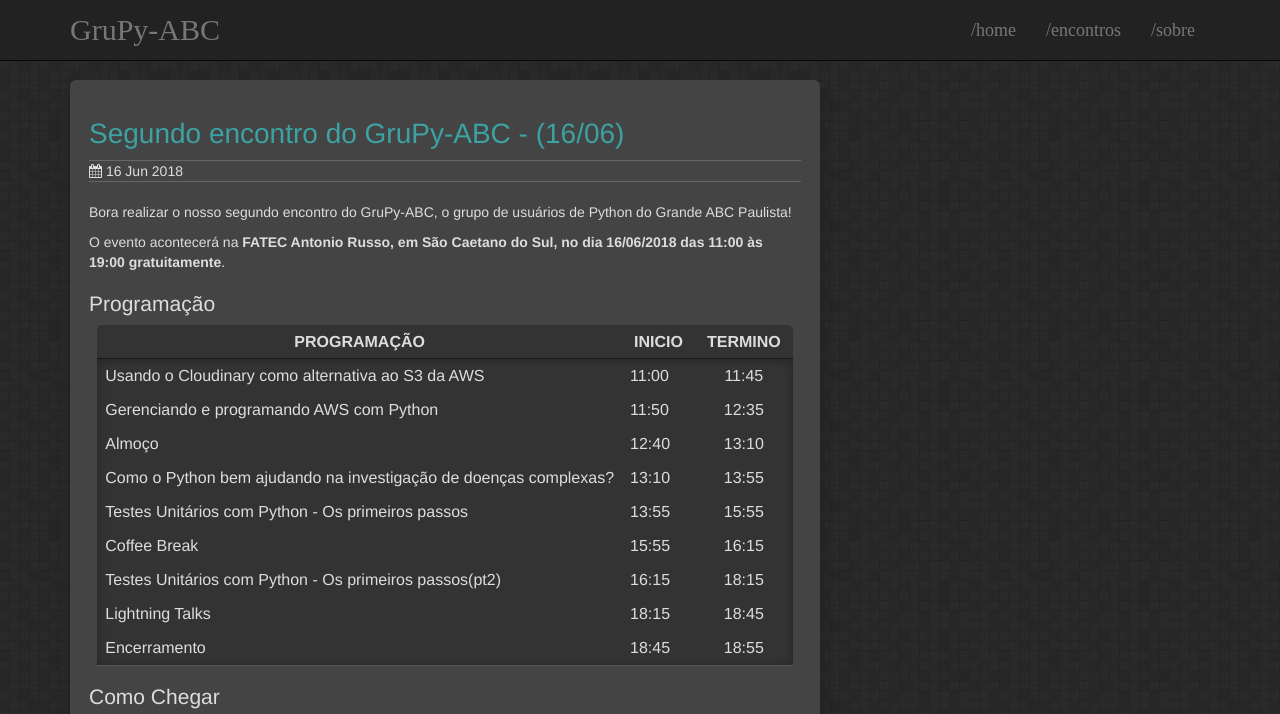
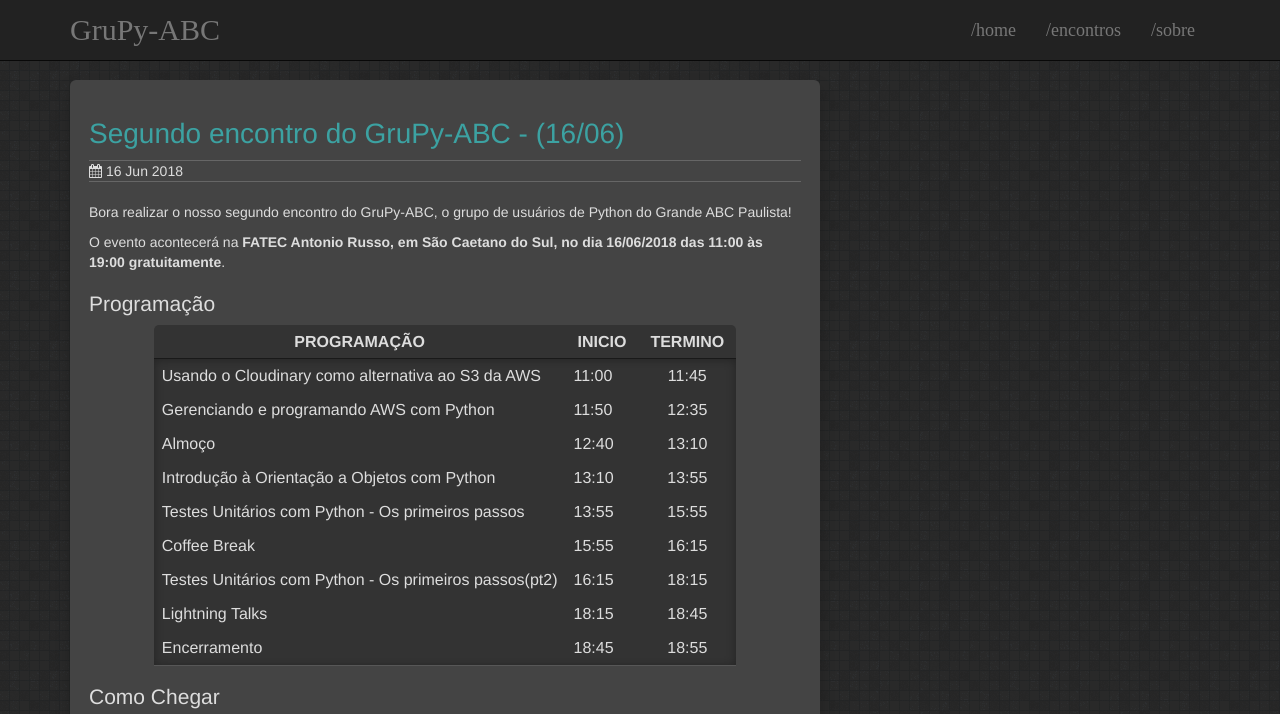
Before and after one commit to Grupy-ABC/Grupy-ABC.github.io, a Jekyll site: the page built from _posts/2018-06-16-grupy-segundo-encontro.markdown, in a window 1280 px wide and 900 px high, cut to the strip 0-714 px from the top of the window. Built offline with Jekyll 4.4.1, drawn with Linux system fonts in a browser that asks for light colours.

Commit message:
Atualizacao grade evento 16/06

```diff
--- a/_posts/2018-06-16-grupy-segundo-encontro.markdown
+++ b/_posts/2018-06-16-grupy-segundo-encontro.markdown
@@ -17,7 +17,7 @@ O evento acontecerá na __FATEC Antonio Russo, em São Caetano do Sul, no dia 16
 | Usando o Cloudinary como alternativa ao S3 da AWS                                          | 11:00      |   11:45 |
 | Gerenciando e programando AWS com Python                                                   | 11:50      |   12:35 |
 | Almoço                                                                                     | 12:40      |   13:10 |
-| Como o Python bem ajudando na investigação de doenças complexas?                           | 13:10      |   13:55 |
+| Introdução à Orientação a Objetos com Python                                               | 13:10      |   13:55 |
 | Testes Unitários com Python - Os primeiros passos                                          | 13:55      |   15:55 |
 | Coffee Break                                                                               | 15:55      |   16:15 |
 | Testes Unitários com Python - Os primeiros passos(pt2)                                     | 16:15      |   18:15 |
```
